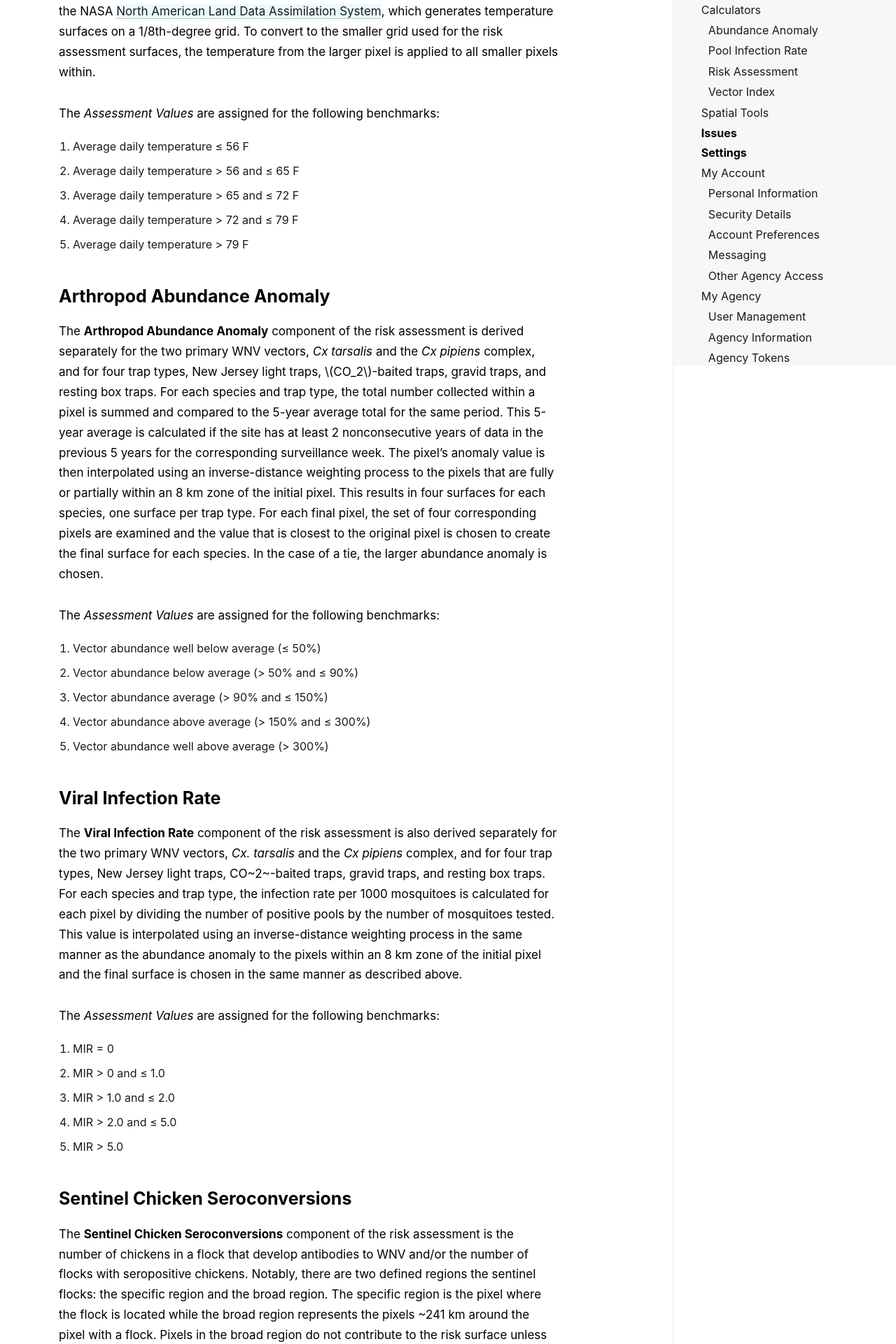
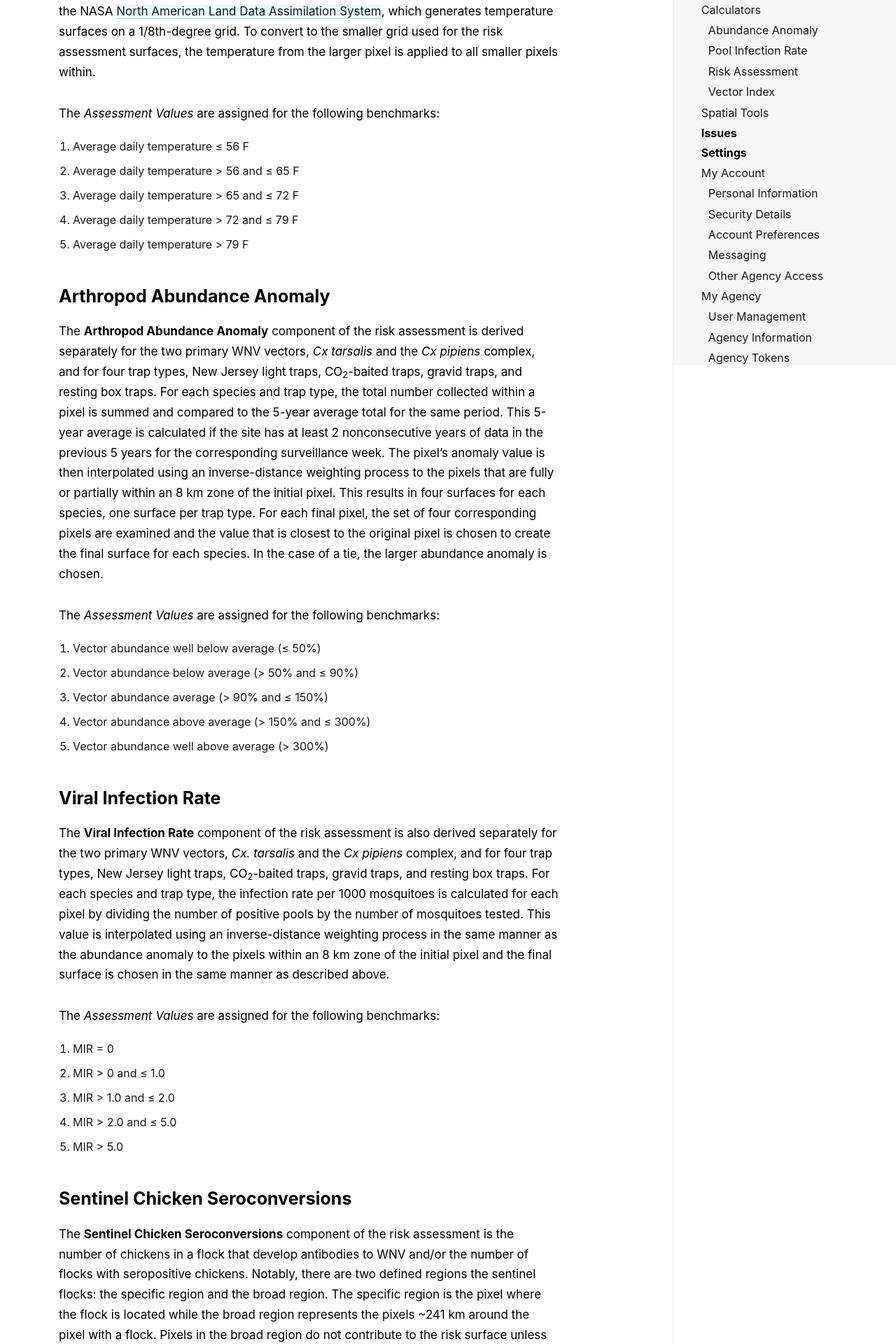
Before and after one commit to tlvaldepena/vectorsurv.org, a Jekyll site: the page built from _docs/tools/risk_surface_methodology.md, in a window 1280 px wide. Shown: the part 1295-3215 px from the top of the page at 70% size. Built offline with Jekyll 4.4.1, drawn with Linux system fonts in a browser that asks for light colours.

Commit message:
syntax for co2 with subscript

```diff
--- a/_docs/tools/risk_surface_methodology.md
+++ b/_docs/tools/risk_surface_methodology.md
@@ -28,7 +28,7 @@ The *Assessment Values* are assigned for the following benchmarks:
 
 ### Arthropod Abundance Anomaly
 
-The **Arthropod Abundance Anomaly** component of the risk assessment is derived separately for the two primary WNV vectors, *Cx tarsalis* and the *Cx pipiens* complex, and for four trap types, New Jersey light traps, $$CO_2$$-baited traps, gravid traps, and resting box traps. For each species and trap type, the total number collected within a pixel is summed and compared to the 5-year average total for the same period. This 5-year average is calculated if the site has at least 2 nonconsecutive years of data in the previous 5 years for the corresponding surveillance week. The pixel's anomaly value is then interpolated using an inverse-distance weighting process to the pixels that are fully or partially within an 8 km zone of the initial pixel. This results in four surfaces for each species, one surface per trap type. For each final pixel, the set of four corresponding pixels are examined and the value that is closest to the original pixel is chosen to create the final surface for each species. In the case of a tie, the larger abundance anomaly is chosen.
+The **Arthropod Abundance Anomaly** component of the risk assessment is derived separately for the two primary WNV vectors, *Cx tarsalis* and the *Cx pipiens* complex, and for four trap types, New Jersey light traps, CO<sub>2</sub>-baited traps, gravid traps, and resting box traps. For each species and trap type, the total number collected within a pixel is summed and compared to the 5-year average total for the same period. This 5-year average is calculated if the site has at least 2 nonconsecutive years of data in the previous 5 years for the corresponding surveillance week. The pixel's anomaly value is then interpolated using an inverse-distance weighting process to the pixels that are fully or partially within an 8 km zone of the initial pixel. This results in four surfaces for each species, one surface per trap type. For each final pixel, the set of four corresponding pixels are examined and the value that is closest to the original pixel is chosen to create the final surface for each species. In the case of a tie, the larger abundance anomaly is chosen.
 
 The *Assessment Values* are assigned for the following benchmarks:
 
@@ -40,7 +40,7 @@ The *Assessment Values* are assigned for the following benchmarks:
 
 ### Viral Infection Rate
 
-The **Viral Infection Rate** component of the risk assessment is also derived separately for the two primary WNV vectors, *Cx. tarsalis* and the *Cx pipiens* complex, and for four trap types, New Jersey light traps, CO~2~-baited traps, gravid traps, and resting box traps. For each species and trap type, the infection rate per 1000 mosquitoes is calculated for each pixel by dividing the number of positive pools by the number of mosquitoes tested. This value is interpolated using an inverse-distance weighting process in the same manner as the abundance anomaly to the pixels within an 8 km zone of the initial pixel and the final surface is chosen in the same manner as described above.
+The **Viral Infection Rate** component of the risk assessment is also derived separately for the two primary WNV vectors, *Cx. tarsalis* and the *Cx pipiens* complex, and for four trap types, New Jersey light traps, CO<sub>2</sub>-baited traps, gravid traps, and resting box traps. For each species and trap type, the infection rate per 1000 mosquitoes is calculated for each pixel by dividing the number of positive pools by the number of mosquitoes tested. This value is interpolated using an inverse-distance weighting process in the same manner as the abundance anomaly to the pixels within an 8 km zone of the initial pixel and the final surface is chosen in the same manner as described above.
 
 The *Assessment Values* are assigned for the following benchmarks:
 
```
